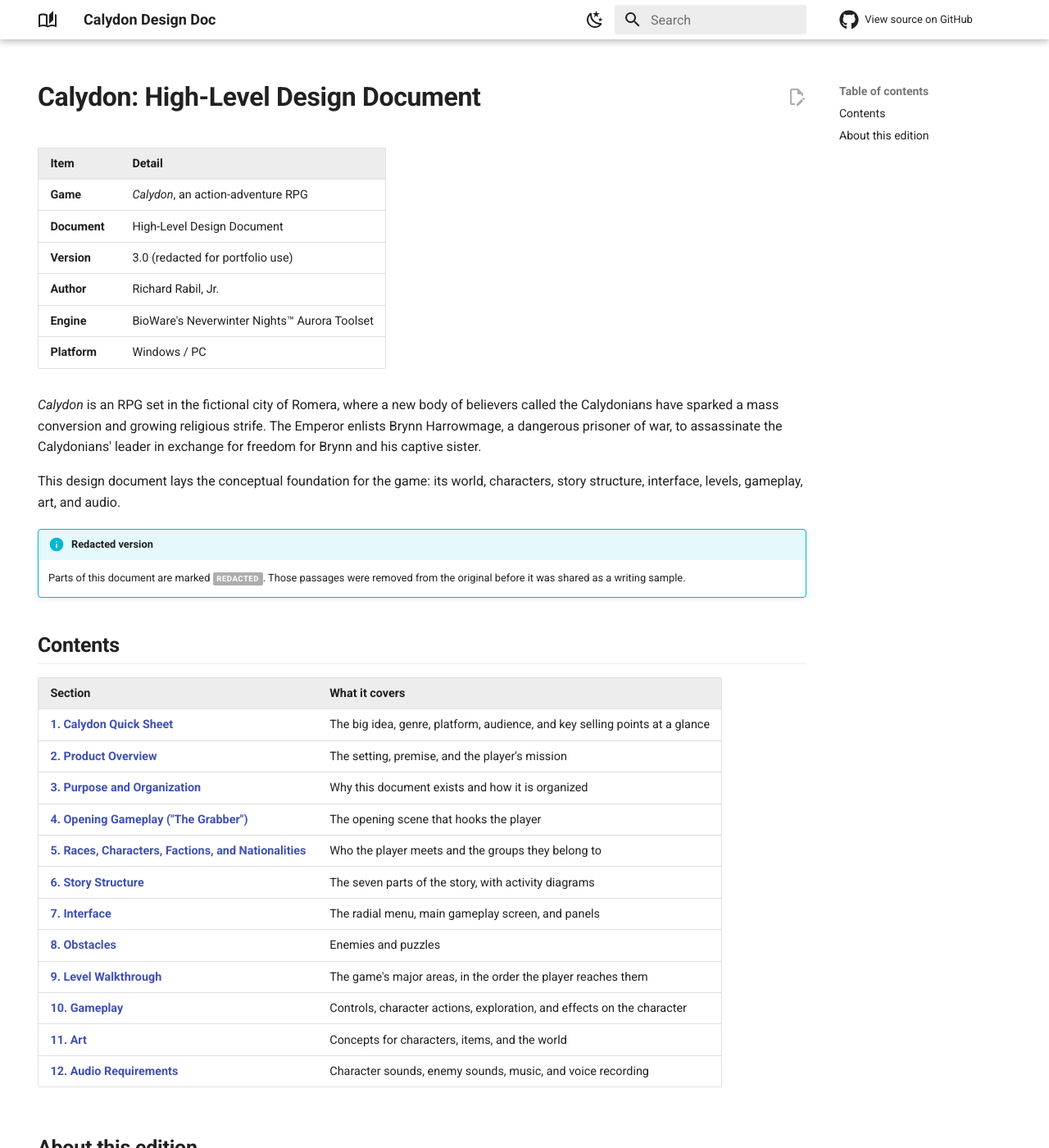
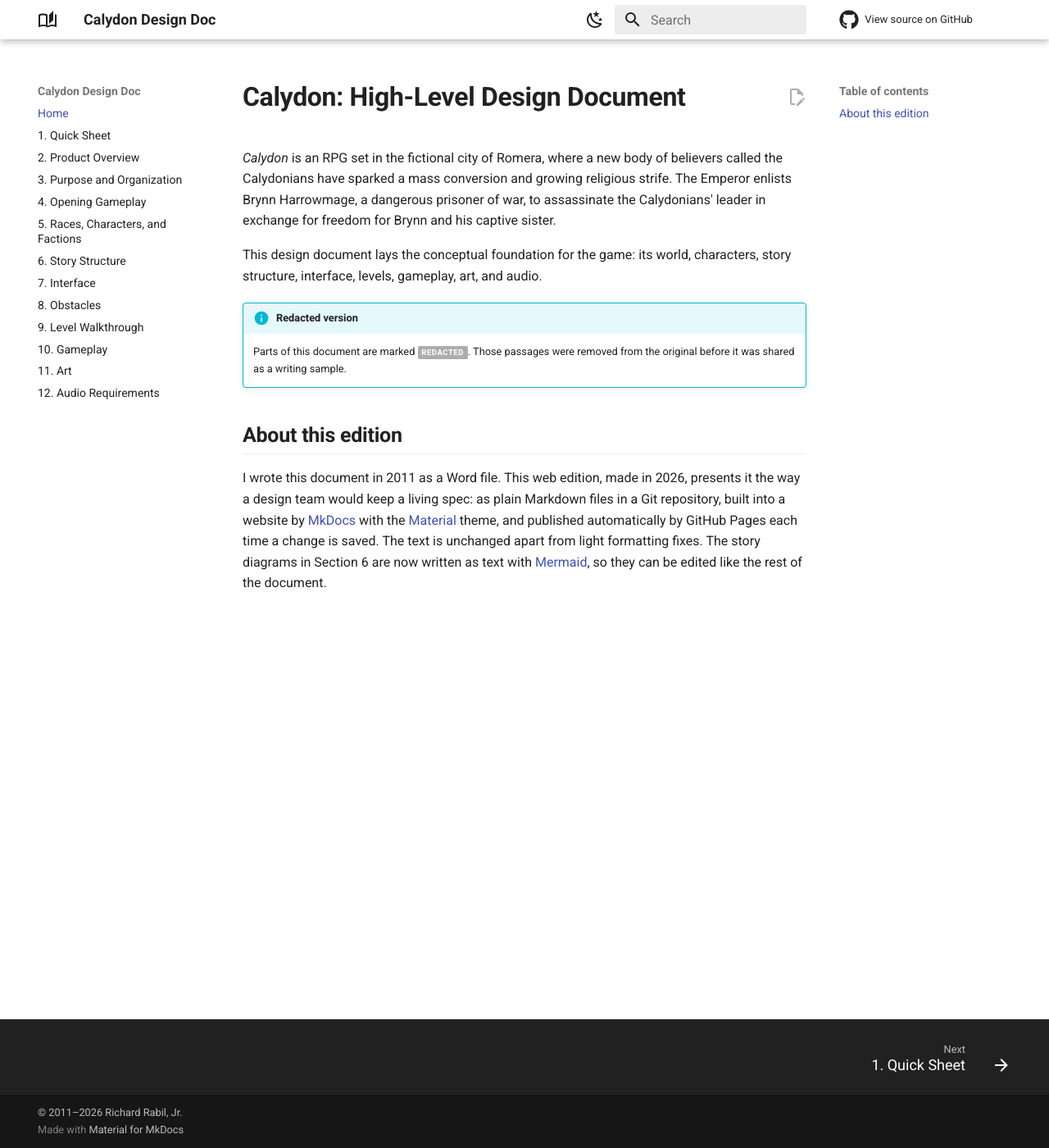
Before and after one commit to rrabil/game-design-documentation, an MkDocs documentation site: the page built from docs/index.md, in a window 1280 px wide and 1400 px high. Shown: the whole window at 82% size. Built offline with MkDocs 1.6.1 and Material for MkDocs 9.7.7, drawn with Linux system fonts in a browser that asks for light colours; comment, search, counter and statistics services are not loaded.

Commit message:
Simplify homepage to match section page layout
Removes the info table and Contents list, shows the left navigation,
and keeps the overview, redaction note, and About this edition.

Co-Authored-By: Claude Opus 5.5 <noreply@anthropic.com>
Claude-Session: https://claude.ai/code/session_01XeLNcFLL1kyFrZbs2Djw6v

```diff
--- a/docs/index.md
+++ b/docs/index.md
@@ -1,18 +1,4 @@
----
-hide:
-  - navigation
----
-
 # Calydon: High-Level Design Document
-
-| Item | Detail |
-|---|---|
-| **Game** | *Calydon*, an action-adventure RPG |
-| **Document** | High-Level Design Document |
-| **Version** | 3.0 (redacted for portfolio use) |
-| **Author** | Richard Rabil, Jr. |
-| **Engine** | BioWare's Neverwinter Nights™ Aurora Toolset |
-| **Platform** | Windows / PC |
 
 *Calydon* is an RPG set in the fictional city of Romera, where a new body of believers called the Calydonians have sparked a mass conversion and growing religious strife. The Emperor enlists Brynn Harrowmage, a dangerous prisoner of war, to assassinate the Calydonians' leader in exchange for freedom for Brynn and his captive sister.
 
@@ -22,23 +8,6 @@ This design document lays the conceptual foundation for the game: its world, cha
 
     Parts of this document are marked <span class="redacted">Redacted</span>. Those passages were removed from the original before it was shared as a writing sample.
 
-## Contents
-
-| Section | What it covers |
-|---|---|
-| [1. Calydon Quick Sheet](01-quick-sheet.md) | The big idea, genre, platform, audience, and key selling points at a glance |
-| [2. Product Overview](02-product-overview.md) | The setting, premise, and the player's mission |
-| [3. Purpose and Organization](03-purpose-and-organization.md) | Why this document exists and how it is organized |
-| [4. Opening Gameplay ("The Grabber")](04-opening-gameplay.md) | The opening scene that hooks the player |
-| [5. Races, Characters, Factions, and Nationalities](05-races-characters-factions.md) | Who the player meets and the groups they belong to |
-| [6. Story Structure](06-story-structure.md) | The seven parts of the story, with activity diagrams |
-| [7. Interface](07-interface.md) | The radial menu, main gameplay screen, and panels |
-| [8. Obstacles](08-obstacles.md) | Enemies and puzzles |
-| [9. Level Walkthrough](09-level-walkthrough.md) | The game's major areas, in the order the player reaches them |
-| [10. Gameplay](10-gameplay.md) | Controls, character actions, exploration, and effects on the character |
-| [11. Art](11-art.md) | Concepts for characters, items, and the world |
-| [12. Audio Requirements](12-audio-requirements.md) | Character sounds, enemy sounds, music, and voice recording |
-
 ## About this edition
 
 I wrote this document in 2011 as a Word file. This web edition, made in 2026, presents it the way a design team would keep a living spec: as plain Markdown files in a Git repository, built into a website by [MkDocs](https://www.mkdocs.org/) with the [Material](https://squidfunk.github.io/mkdocs-material/) theme, and published automatically by GitHub Pages each time a change is saved. The text is unchanged apart from light formatting fixes. The story diagrams in Section 6 are now written as text with [Mermaid](https://mermaid.js.org/), so they can be edited like the rest of the document.
```
